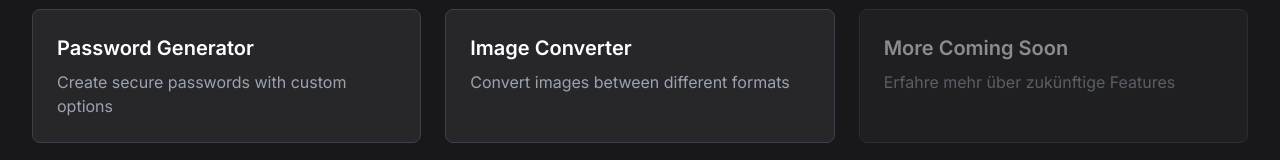
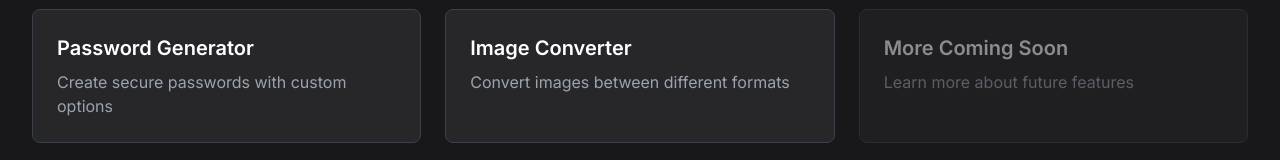
Before and after one commit to danielvici/tool-website, a Next.js app: page / in a window 1280 px wide. Shown: the part 139-299 px from the top of the page. Built offline with nearby package versions, Linux system fonts and the light colour scheme.

Commit message:
fix: german text on home page translated to english

```diff
--- a/app/page.tsx
+++ b/app/page.tsx
@@ -34,7 +34,7 @@ export default function Home() {
     {
       name: 'More Coming Soon',
       file: '/coming_soon',
-      description: 'Erfahre mehr über zukünftige Features',
+      description: 'Learn more about future features',
       isComingSoon: true
     }
   ]
```
